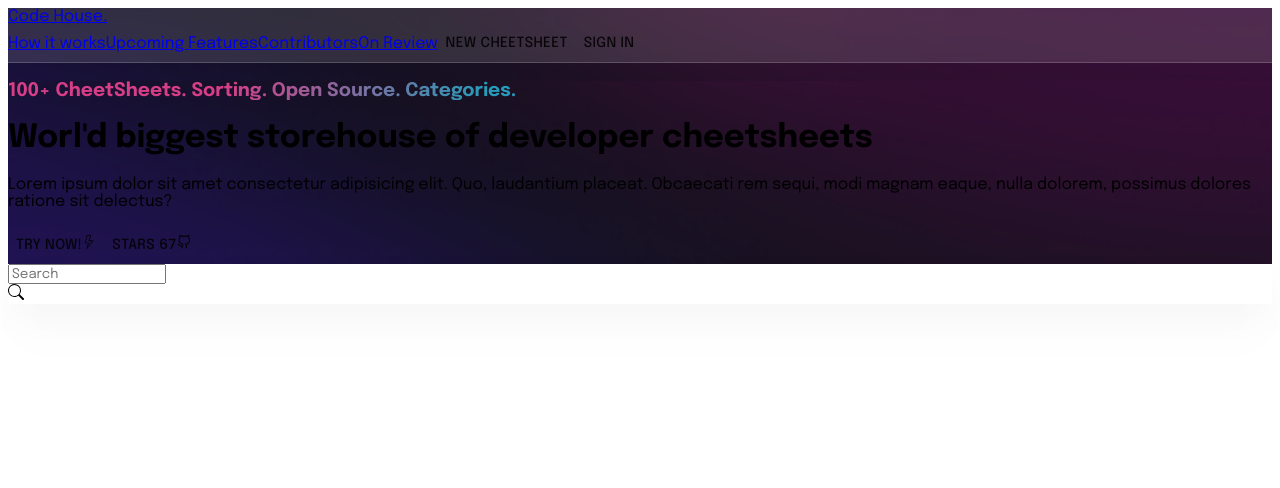
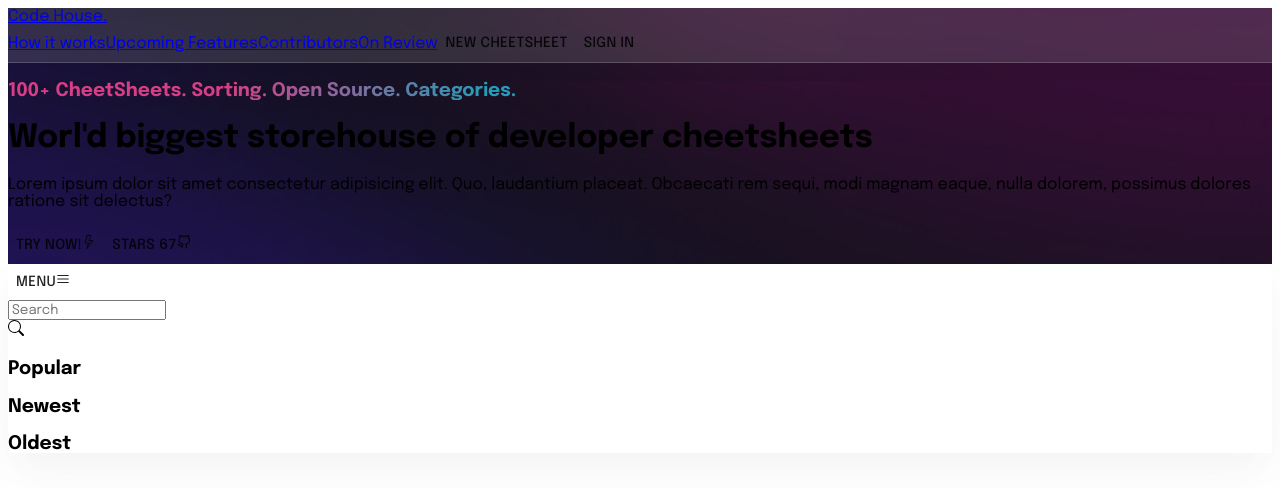
Before and after one commit to HappyBrother2022/codehouse, a Next.js app: page / in a window 1280 px wide. Shown: the top 488 px of the page. Built offline with nearby package versions, Linux system fonts and the light colour scheme.

Commit message:
creating menu

```diff
--- a/components/AppHeader.js
+++ b/components/AppHeader.js
@@ -1,10 +1,20 @@
 import React from "react";
-import { SearchBar } from ".";
+import { FiMenu } from "react-icons/fi";
+import { SearchBar, Sort, Btn } from ".";
 
 const AppHeader = () => {
   return (
-    <div className="w-full p-4 bg-white rounded-md white-light-shadow flex items-center justify-between">
-      <SearchBar />
+    <div className="w-full py-4 px-8 bg-white rounded-md white-light-shadow flex items-center justify-between">
+      <div className="flex items-start justify-start w-5/12">
+        <Btn>
+          <div className="border border-[#ddd] hover:border-[#3d5eff] duration-500 px-5 py-[10px] text-lg capitalize rounded-lg font-semibold flex items-center justify-center">
+            Menu
+            <FiMenu className="text-lg ml-1" />
+          </div>
+        </Btn>
+        <SearchBar />
+      </div>
+      <Sort />
     </div>
   );
 };
--- a/components/Btn.js
+++ b/components/Btn.js
@@ -2,7 +2,9 @@
 
 const Btn = ({ children }) => {
   return (
-    <Button className="!p-0 !h-auto !m-auto shine !block">{children}</Button>
+    <Button className="!p-0 !h-auto !m-auto shine !block !min-w-0">
+      {children}
+    </Button>
   );
 };
 
--- a/components/SearchBar.js
+++ b/components/SearchBar.js
@@ -3,13 +3,13 @@
 
 const SearchBar = () => {
   return (
-    <div className="flex border border-[#ddd] pl-3 rounded-full p-1 w-3/12 items-center justify-between">
+    <div className="flex border border-[#ddd] hover:border-[#3d5eff] duration-500 focus:border-[#3d5eff] pl-3 rounded-lg p-1 w-9/12 items-center justify-between ml-1">
       <input
         type="text"
         placeholder="Search"
         className="h-full py-1 pl-1 w-full"
       />
-      <div className="bg-[#3d5eff] p-3 ml-2 cursor-pointer shine rounded-full">
+      <div className="bg-[#3d5eff] p-3 ml-2 cursor-pointer shine rounded-lg">
         <BsSearch className="text-white" />
       </div>
     </div>
--- /dev/null
+++ b/components/Sort.js
@@ -0,0 +1,19 @@
+import React from "react";
+
+const Sort = () => {
+  return (
+    <div className="flex items-center">
+      <h3 className="font-bold cursor-pointer hover:text-[#3d5eff] duration-200">
+        Popular
+      </h3>
+      <h3 className="font-normal text-[#555] ml-3 cursor-pointer hover:text-[#3d5eff] duration-200">
+        Newest
+      </h3>
+      <h3 className="font-normal text-[#555] ml-3 cursor-pointer hover:text-[#3d5eff] duration-200">
+        Oldest
+      </h3>
+    </div>
+  );
+};
+
+export default Sort;
--- a/components/index.js
+++ b/components/index.js
@@ -4,3 +4,4 @@
 export { default as AppHeader } from "./AppHeader";
 export { default as Btn } from "./Btn";
 export { default as SearchBar } from "./SearchBar";
+export { default as Sort } from "./Sort";
```
